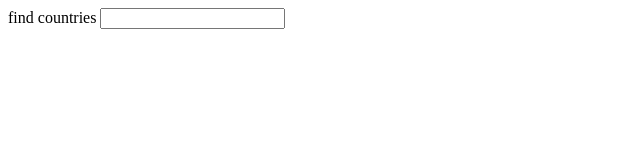
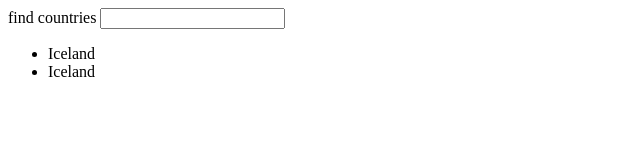
Before and after one commit to anmolp476/countriesData, a React (Create React App) app in the folder countriesfinder/: page / in a window 1280 px wide. Shown: the top 160 px of the page, without its empty margins (0-640 px from the left). Built offline with nearby package versions, Linux system fonts and the light colour scheme; no server answers.

Commit message:
Tested the data by outputing all the names of the countries as a list

```diff
--- a/countriesfinder/src/components/list.js
+++ b/countriesfinder/src/components/list.js
@@ -1,15 +1,25 @@
 import React from 'react';
 
 
-const List = (props) =>
+const ListView = (props) =>
 {
+    let dataVar = props.theData;
+    const currSearch = props.searched;
+
+    //console.log(dataVar[0].name.common);
     return(
         <div>
-
+            <ul>
+                <li>{dataVar[0].name.common}</li>
+                {dataVar.map((country) =>
+                {
+                    return <li>{country.name.common}</li>
+                })}
+            </ul>
         </div>
     );
 
 }
 
 
-export default List;
+export default ListView;
```
